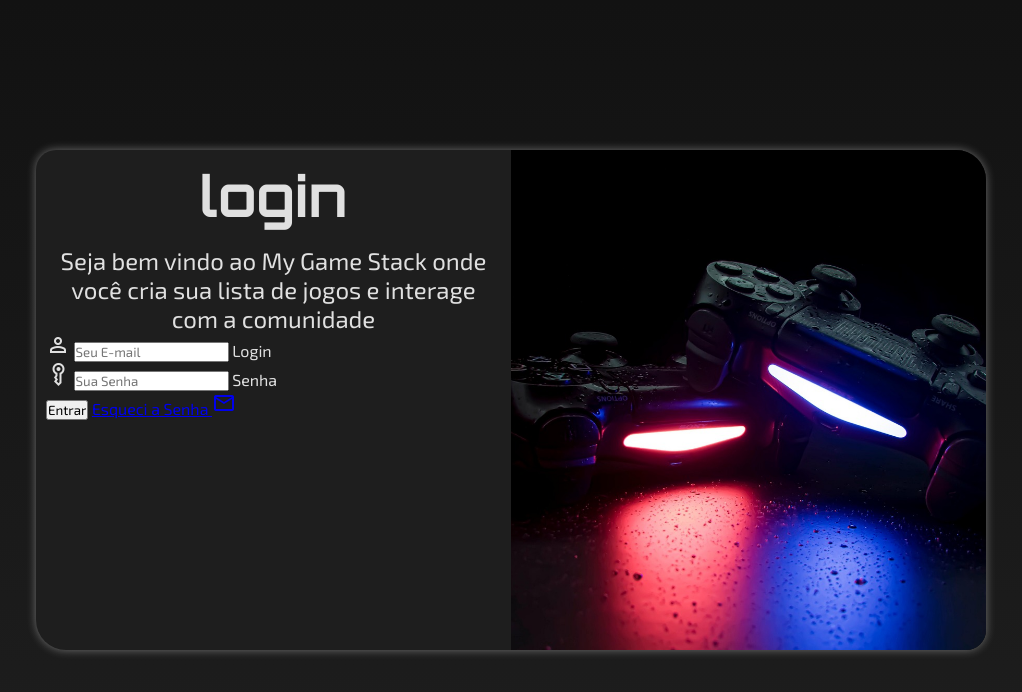
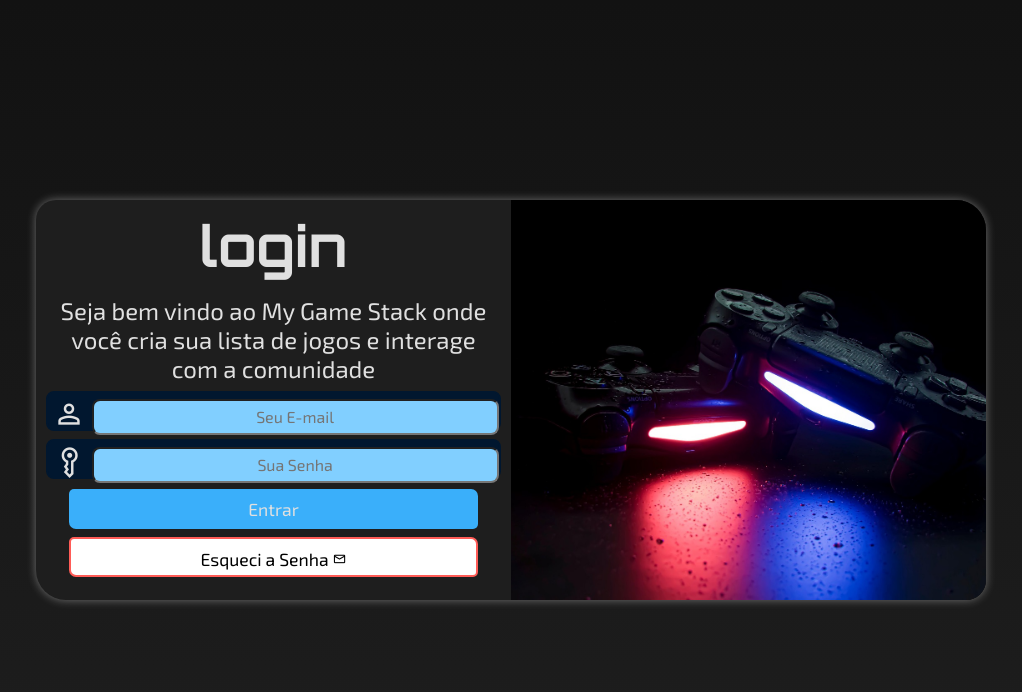
Before and after one commit to edukaze/Projeto-login, a plain HTML site: page index.html in a window 1280 px wide. Shown: the whole page, without its empty margins (129-1151 px from the left). Drawn offline with nearby package versions, Linux system fonts and the light colour scheme.

Commit message:
finalizando tela de login

```diff
--- a/estilos/media-query.css
+++ b/estilos/media-query.css
@@ -22,13 +22,13 @@ Grandes telas: acima de 1200px
 }
 
  @media screen and (min-width:768px) and (max-width: 992px) {
-
+/*CONFIGURAÇÃO PARA TABLET*/
     body{
         background-image: linear-gradient(to bottom,  var(--color-fundo), var(--color-fundo-secundario) );
     }
     section#login{
         width: 90vw;
-
+        height: 330px;
     }
     section#login div#imagem{
         float: left;
@@ -54,12 +54,13 @@ Grandes telas: acima de 1200px
  }
 
  @media screen and (min-width: 992px) {
+    /*CONFIGURAÇÃO PARA PC */
     body{
         background-image: linear-gradient(to bottom,  var(--color-fundo), var(--color-fundo-secundario) );
     }
     section#login{
         width: 950px;
-
+        height: 400px;
     }
     section#login div#imagem{
         float: right;
--- a/estilos/style.css
+++ b/estilos/style.css
@@ -50,13 +50,14 @@ section#login{
     position: absolute;
     top: 50%;
     left: 50%;
-    transform: translate(-50%, -50%);
+
     overflow: hidden;
 
     box-shadow: 0px 0px 10px rgba(255, 255, 255, 0.377);
 
     transition: width 0.3s height 0.3s;
     transition-timing-function: ease;
+    transform: translate(-50%, -50%);
 
 }
 
@@ -82,3 +83,86 @@ section#login div#formulario > h1{
 div#formulario > p{
     font-size: 0.8em;
 }
+
+form >div.campo{
+    background-color: #01172F;
+    display: block;
+    width: 100%;
+    height: 40px;
+    border-radius: 8px;
+    border: 2px solid #01172F;
+    margin: 8px 0px;
+}
+
+div.campo >label{
+    display: none;
+
+}
+div.campo > span{
+    color:var(--color-texto);
+
+    font-size: 2em;
+    width: 40px;
+    padding: 5px;
+
+}
+div.campo >input{
+    background-color: #81cfff;
+    font-size: 1em;
+    width: calc(100% - 44px);
+    height: 100%;
+    border-radius: 8px;
+    padding: 4px;
+   transform: translateY(-7px);
+}
+div.campo > input:focus-within{
+    background-color: white;
+}
+div.campo >input#ilogin{
+    text-align: center;
+
+}
+div.campo >input#isenha{
+    text-align: center;
+
+}
+
+form > input[type=submit]{
+    display: block;
+    font-size: 1.1em;
+    margin: auto;
+    margin-top: 10px;
+    width: 90%;
+    height:40px;
+    background-color: var(--color-primaria);
+    color: var(--color-texto);
+    border: none;
+    border-radius: 5px 7px;
+}
+form > input[type=submit]:hover{
+    background-color: #2b8dca;
+    cursor: pointer;
+}
+form > a.botao{
+    display: block;
+    margin: auto;
+    margin-top: 8px;
+    padding-top: 9px;
+    text-align: center;
+    font-size: 1.1em;
+    width: 90%;
+    height: 40px;
+    background-color: white;
+    border: 2px solid var(--color-alertas);
+    color: black;
+    border-radius: 5px 7px;
+    text-decoration: none;
+
+}
+form > a.botao > span{
+    font-size: 0.8em;
+}
+form > a.botao:hover{
+    background-color: var(--color-alertas);
+    border: 2px solid white;
+}
--- a/index.html
+++ b/index.html
@@ -31,7 +31,7 @@
                          <label for="isenha">Senha</label>
                     </div>
                     <input type="submit" value="Entrar">
-                    <a href="esqueci.html">
+                    <a href="esqueci.html" class="botao">
                         Esqueci a Senha <span class="material-symbols-outlined"> mail</span>
                     </a>
                 </form>
```
